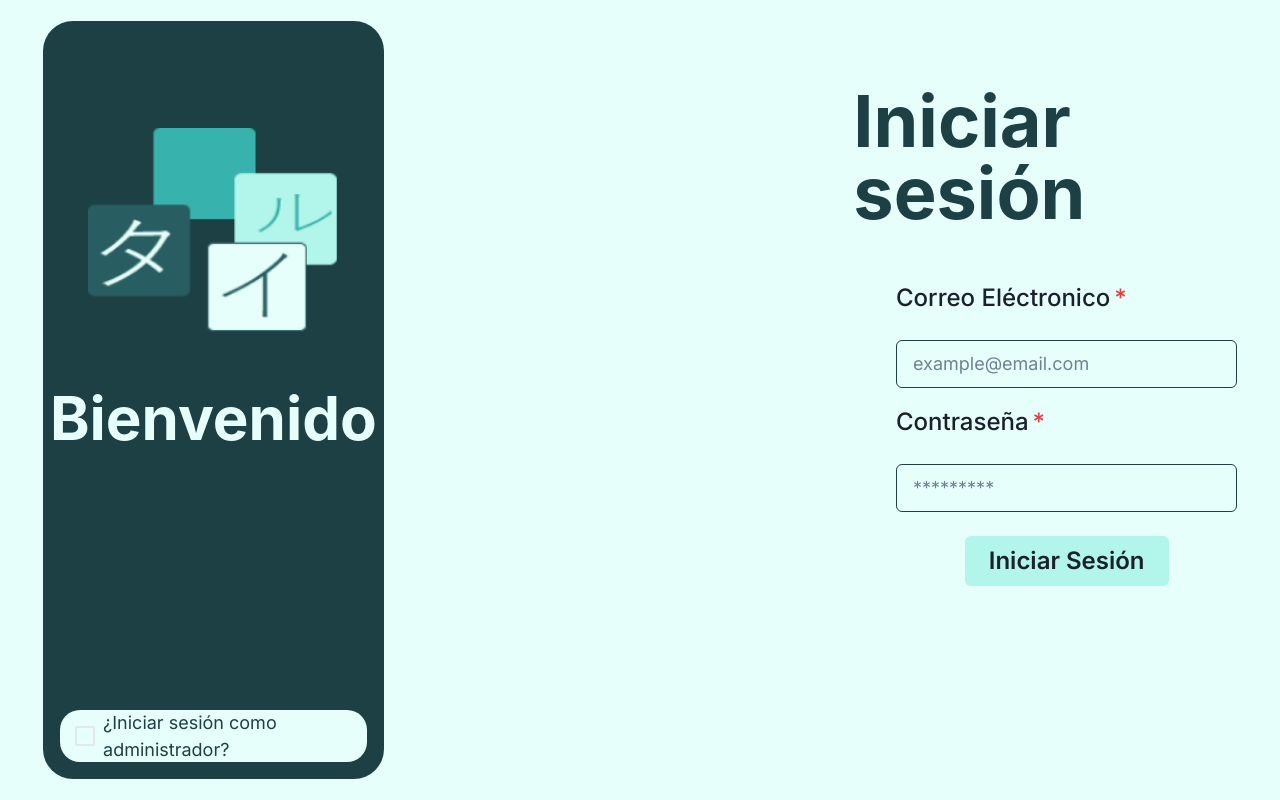
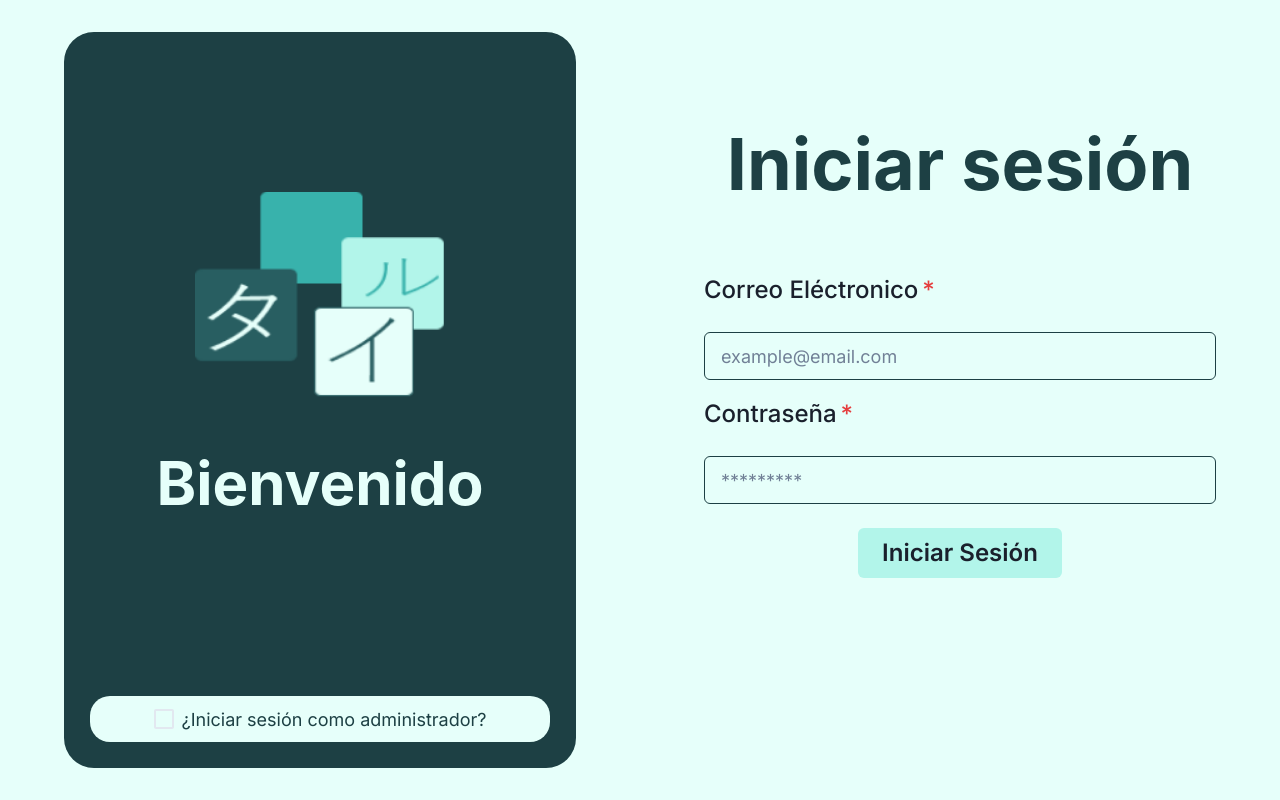
Before and after one commit to TairuOrg/client, a Next.js app: page /login in a window 1280 px wide. Built offline with nearby package versions, Linux system fonts and the light colour scheme.

Commit message:
chore: refactor login view

```diff
--- a/src/app/api/login/route.ts
+++ b/src/app/api/login/route.ts
@@ -6,7 +6,7 @@ export async function POST(req: NextRequest): Promise<Response> {
   // This code here should send the external service a fetch and determine if the current attempt to login failed or not.
   // Meanwhile this is going to read dummy data
   const fileContents = await fs.promises.readFile(
-    "./dummy_data/users.json",
+    "./src/dummy_data/users.json",
     "utf-8"
   );
   // Parse the JSON data
--- a/src/app/login/page.tsx
+++ b/src/app/login/page.tsx
@@ -1,31 +1,18 @@
 "use client";
-import { Flex, useDisclosure } from "@chakra-ui/react";
-import ResetPassword from "@/components/login/ResetPassword";
-import LogoSection from "@/components/login/LogoSection";
+import { Flex} from "@chakra-ui/react";
+import SidePanel from "@/components/login/SidePanel";
 import LoginForm from "@/components/login/loginForm";
-import { AuthData } from "@/types";
 import { useState } from "react";
 
 export default function Page() {
-  const { isOpen, onOpen, onClose } = useDisclosure();
-  const updateEmail = (evt: React.ChangeEvent<HTMLInputElement>) => {
-    setAuthData({ ...authData, email: evt.target.value });
+  const [isAdmin, setIsAdmin] = useState(false);
+
+  const handleCheckbox = () => {
+    setIsAdmin(!isAdmin);
   };
-  const updatePassword = (evt: React.ChangeEvent<HTMLInputElement>) => {
-    setAuthData({ ...authData, password: evt.target.value });
-  };
-  const [authData, setAuthData] = useState<AuthData>({
-    isAdmin: false,
-    email: "",
-    password: "",
-  });
-  const handleCheckbox = () => {
-    setAuthData({ ...authData, isAdmin: !authData.isAdmin });
-  };
-
+  console.log(isAdmin)
   return (
     <>
-      <ResetPassword isOpen={isOpen} onClose={onClose} onOpen={onOpen} />
       {/* This flex represents the whole page */}
       <Flex
         direction="row"
@@ -33,15 +20,12 @@ export default function Page() {
         height="100vh"
         width="100vw"
       >
-        <LogoSection handleCheckbox={handleCheckbox} />
+        <Flex direction="row" height="100%" width="100%">
+          <SidePanel handleCheckbox={handleCheckbox} />
 
-        {/* This flex represents the right side of the page  and it stores the form*/}
-        <LoginForm
-          authData={authData}
-          onOpen={onOpen}
-          updateEmail={updateEmail}
-          updatePassword={updatePassword}
-        />
+          {/* This flex represents the right side of the page  and it stores the form*/}
+          <LoginForm isAdmin={isAdmin} />
+        </Flex>
       </Flex>
     </>
   );
--- a/src/components/login/LogoSection.tsx
+++ b/src/components/login/SidePanel.tsx
@@ -3,8 +3,6 @@ import { Flex, Heading, Spacer, Checkbox } from "@chakra-ui/react";
 
 export default function LogoSection({ handleCheckbox} : {handleCheckbox: () => void}){
   return (
-    <Flex direction="row" height="100%" width="100%">
-      {/* This flex represents the left side of the page  and it stores the logo*/}
       <Flex
         direction="column"
         justifyContent="center"
@@ -38,7 +36,7 @@ export default function LogoSection({ handleCheckbox} : {handleCheckbox: () => v
             marginBottom="5%"
           >
             <Checkbox
-              onChange={handleCheckbox}
+              onChange={() => handleCheckbox()}
               mx="5%"
               w="100%"
               justifyContent="center"
@@ -50,6 +48,5 @@ export default function LogoSection({ handleCheckbox} : {handleCheckbox: () => v
           </Flex>
         </Flex>
       </Flex>
-    </Flex>
   );
 }
--- a/src/components/login/loginForm.tsx
+++ b/src/components/login/loginForm.tsx
@@ -1,3 +1,4 @@
+"use client";
 import { AuthData, AuthResponse, PrefixRoutes } from "@/types";
 import prepareAuth from "@/utils/prepareAuth";
 import {
@@ -9,28 +10,39 @@ import {
   HStack,
   Input,
   Stack,
+  useDisclosure,
   useToast,
   VStack,
 } from "@chakra-ui/react";
-import { useRouter } from "next/router";
-import { useState } from "react";
+import { useRouter } from "next/navigation";
+import { useEffect, useState } from "react";
+import ResetPassword from "./ResetPassword";
 
-export default function LoginForm({
-  authData,
-  updateEmail,
-  updatePassword,
-  onOpen,
-}: {
-  authData: AuthData;
-  updateEmail: (evt: React.ChangeEvent<HTMLInputElement>) => void;
-  updatePassword: (evt: React.ChangeEvent<HTMLInputElement>) => void;
-  onOpen: () => void;
-}) {
+export default function LoginForm({ isAdmin }: { isAdmin: boolean }) {
   const toast = useToast();
   const router = useRouter();
   const [isInvalid, setIsInvalid] = useState<boolean>(false);
-
+  const { isOpen, onOpen, onClose } = useDisclosure();
+  const [authData, setAuthData] = useState<AuthData>({
+    isAdmin: isAdmin,
+    email: "",
+    password: "",
+  });
+  useEffect(() => {
+    setAuthData((prevAuthData) => ({
+      ...prevAuthData,
+      isAdmin: isAdmin,
+    }));
+  }, [isAdmin]);
+  const updateEmail = (evt: React.ChangeEvent<HTMLInputElement>) => {
+    setAuthData({ ...authData, email: evt.target.value });
+  };
+  const updatePassword = (evt: React.ChangeEvent<HTMLInputElement>) => {
+    setAuthData({ ...authData, password: evt.target.value });
+  };
   return (
+    <>
+      <ResetPassword isOpen={isOpen} onClose={onClose} onOpen={onOpen} />
       <Flex direction="column" height="100%" width="50%" alignItems="center">
         <VStack direction="column" width="100%" height="100%" marginTop="20%">
           <HStack
@@ -142,5 +154,6 @@ export default function LoginForm({
           </FormControl>
         </VStack>
       </Flex>
+    </>
   );
 }
```
Lines whose indentation alone changed are shown as unchanged.
